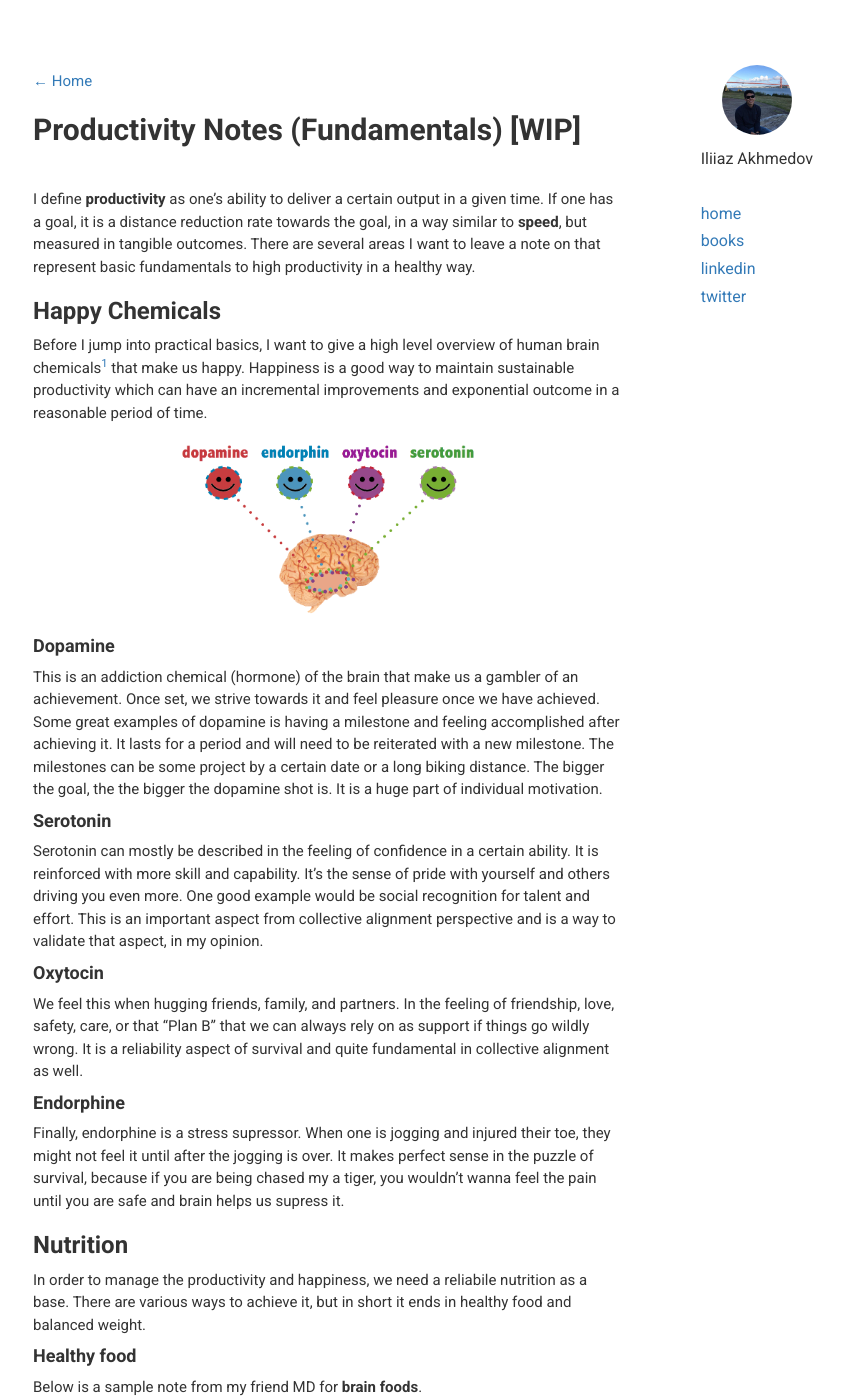
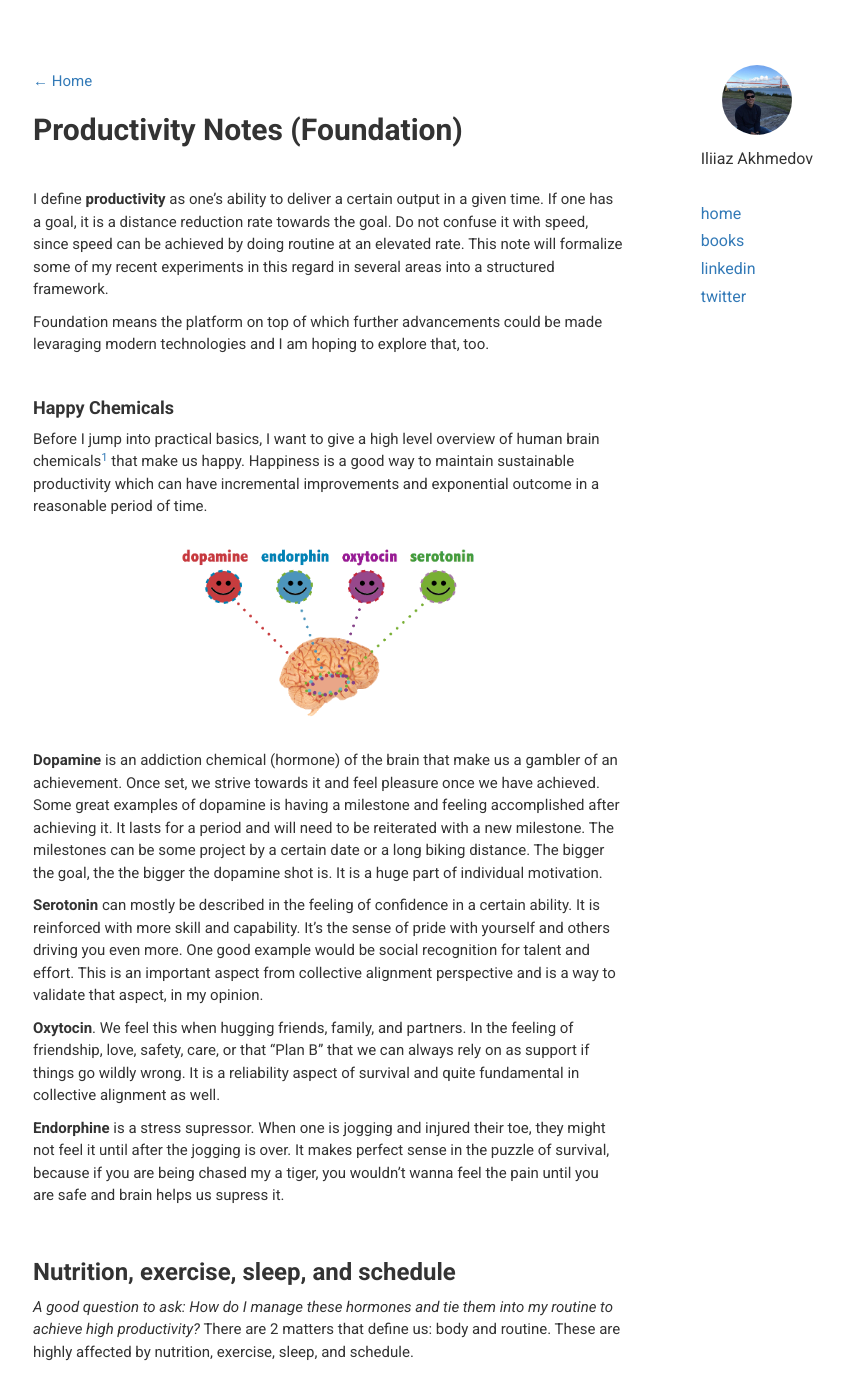
Before and after one commit to ianomad/ianomad.github.io, a Jekyll site: the page built from _posts/2020-08-11-Productivity-Notes.md, in a window 1280 px wide and 1400 px high. Shown: the whole window, without its empty margins (222-1066 px from the left). Built offline with Jekyll 4.4.1, drawn with Linux system fonts in a browser that asks for light colours; nearby versions of some CDN libraries; some of the changed text lies outside the part shown.

Commit message:
Finalizing productivity notes

```diff
--- a/_posts/2020-08-11-Productivity-Notes.md
+++ b/_posts/2020-08-11-Productivity-Notes.md
@@ -6,73 +6,95 @@
 excerpt: "Shortly about my productivity experiments"
 ---
 
-## <strong>Productivity Notes (Fundamentals) [WIP]</strong>
+## <strong>Productivity Notes (Foundation)</strong>
 <br />
 
-I define **productivity** as one's ability to deliver a certain output in a given time. If one has a goal, it is a distance reduction rate towards the goal, in a way similar to **speed**, but measured in tangible outcomes. There are several areas I want to leave a note on that represent basic fundamentals to high productivity in a healthy way.
+I define **productivity** as one's ability to deliver a certain output in a given time. If one has a goal, it is a distance reduction rate towards the goal. Do not confuse it with speed, since speed can be achieved by doing routine at an elevated rate. This note will formalize some of my recent experiments in this regard in several areas into a structured framework.
 
-### Happy Chemicals
+Foundation means the platform on top of which further advancements could be made levaraging modern technologies and I am hoping to explore that, too.
 
-Before I jump into practical basics, I want to give a high level overview of human brain chemicals[^1] that make us happy. Happiness is a good way to maintain sustainable productivity which can have an incremental improvements and exponential outcome in a reasonable period of time.
+<br/>
 
-<p class="embed-image-small">
+#### Happy Chemicals
+
+Before I jump into practical basics, I want to give a high level overview of human brain chemicals[^1] that make us happy. Happiness is a good way to maintain sustainable productivity which can have incremental improvements and exponential outcome in a reasonable period of time.
+
+<p class="embed-image-small" style="margin: 30px 0;">
   <a href="{{site.baseurl}}/assets/images/brain_chemicals.png" data-lightbox="BrainChemicals">
     <img src="{{site.baseurl}}/assets/images/brain_chemicals.png" alt="Brain Chemicals" />
   </a>
 </p>
 
-#### Dopamine
+**Dopamine** is an addiction chemical (hormone) of the brain that make us a gambler of an achievement. Once set, we strive towards it and feel pleasure once we have achieved. Some great examples of dopamine is having a milestone and feeling accomplished after achieving it. It lasts for a period and will need to be reiterated with a new milestone. The milestones can be some project by a certain date or a long biking distance. The bigger the goal, the the bigger the dopamine shot is. It is a huge part of individual motivation.
 
-This is an addiction chemical (hormone) of the brain that make us a gambler of an achievement. Once set, we strive towards it and feel pleasure once we have achieved. Some great examples of dopamine is having a milestone and feeling accomplished after achieving it. It lasts for a period and will need to be reiterated with a new milestone. The milestones can be some project by a certain date or a long biking distance. The bigger the goal, the the bigger the dopamine shot is. It is a huge part of individual motivation.
+**Serotonin** can mostly be described in the feeling of confidence in a certain ability. It is reinforced with more skill and capability. It's the sense of pride with yourself and others driving you even more. One good example would be social recognition for talent and effort. This is an important aspect from collective alignment perspective and is a way to validate that aspect, in my opinion.
 
-#### Serotonin
+**Oxytocin**. We feel this when hugging friends, family, and partners. In the feeling of friendship, love, safety, care, or that "Plan B" that we can always rely on as support if things go wildly wrong. It is a reliability aspect of survival and quite fundamental in collective alignment as well.
 
-Serotonin can mostly be described in the feeling of confidence in a certain ability. It is reinforced with more skill and capability. It's the sense of pride with yourself and others driving you even more. One good example would be social recognition for talent and effort. This is an important aspect from collective alignment perspective and is a way to validate that aspect, in my opinion.
+**Endorphine** is a stress supressor. When one is jogging and injured their toe, they might not feel it until after the jogging is over. It makes perfect sense in the puzzle of survival, because if you are being chased my a tiger, you wouldn't wanna feel the pain until you are safe and brain helps us supress it.
 
-#### Oxytocin
+<br/>
 
-We feel this when hugging friends, family, and partners. In the feeling of friendship, love, safety, care, or that "Plan B" that we can always rely on as support if things go wildly wrong. It is a reliability aspect of survival and quite fundamental in collective alignment as well.
+### Nutrition, exercise, sleep, and schedule
 
-#### Endorphine
+<i>A good question to ask: How do I manage these hormones and tie them into my routine to achieve high productivity?</i> There are 2 matters that define us: body and routine. These are highly affected by nutrition, exercise, sleep, and schedule.
 
-Finally, endorphine is a stress supressor. When one is jogging and injured their toe, they might not feel it until after the jogging is over. It makes perfect sense in the puzzle of survival, because if you are being chased my a tiger, you wouldn't wanna feel the pain until you are safe and brain helps us supress it.
+<br/>
 
-### Nutrition
+#### Nutrition
 
-In order to manage the productivity and happiness, we need a reliabile nutrition as a base. There are various ways to achieve it, but in short it ends in healthy food and balanced weight.
+We are what we eat. Below is a note from my MD friend for **brain foods**.
 
-#### Healthy food
+  - Fish like salmon (omega-3s and DHA has been shown to enhance synaptic plasticity)
+  - Nuts and nut butters (cashews, walnuts, pumpkin seeds, almonds)
+  - Healthy fats like avocado (like the actual fruit though switching to avocado oil is also beneficial)
+  - Dark chocolate (>70%)
+  - Eggs
+  - Blueberries and other berries
+  - Green leafy veggies like spinach
+  - Broccoli
+  - Cheese unless you’re lactose intolerant
+  - Yogurt but look for ones with no added sugars and higher protein content
+  - Caffeine maybe a cup of coffee in the morning otherwise if you need a boost in the afternoon it’s better to reach for matcha which has antioxidants and anti-stress/calming effect
+  - Green tea - see above; both green tea and matcha are good though matcha technically has high anti-oxidants and caffeine content. I think of it as a green tea shot with a couple extra added benefits
+  - Complex carbohydrates like whole wheat
+  - 🤸🏻‍♂️⛹🏻‍♂️🏊🏻‍♂️🧗🏻‍♂️🚴🏻‍♂️🏃🏻‍♂️ has a synergistic effect with diet
 
-Below is a sample note from my friend MD for **brain foods**.
+Avoid simple carbs especially during the day which can make you sleepy/crash. Junk foods with its high saturated fats and sucrose (sugar) have been shown reduce synaptic plasticity and reduce cognitive performance. While there’s been data on the influence of nutrients on cognition, general consensus is still to maintain a balanced diet. My take is to eat well and supplement with more of the above, eliminate junk food/fast food/sugary beverages (as much as you can), and exercise regularly.
 
-- Fish like salmon (omega-3s and DHA has been shown to enhance synaptic plasticity)
-- Nuts and nut butters (cashews, walnuts, pumpkin seeds, almonds)
-- Healthy fats like avocado (like the actual fruit though switching to avocado oil is also beneficial)
-- Dark chocolate (>70%)
-- Eggs
-- Blueberries and other berries
-- Green leafy veggies like spinach
-- Broccoli
-- Cheese unless you’re lactose intolerant
-- Yogurt but look for ones with no added sugars and higher protein content
-- Caffeine maybe a cup of coffee in the morning otherwise if you need a boost in the afternoon it’s better to reach for matcha which has antioxidants and anti-stress/calming effect
-- Green tea - see above; both green tea and matcha are good though matcha technically has high anti-oxidants and caffeine content. I think of it as a green tea shot with a couple extra added benefits
-- Complex carbohydrates like whole wheat
+<br/>
 
-- 🤸🏻‍♂️⛹🏻‍♂️🏊🏻‍♂️🧗🏻‍♂️🚴🏻‍♂️🏃🏻‍♂️ has a synergistic effect with diet
+#### Exercise
 
-*Avoid simple carbs especially during the day which can make you sleepy/crash
-*Junk foods with its high saturated fats and sucrose (sugar) have been shown reduce synaptic plasticity and reduce cognitive performance
+Exercise like jogging can do 2 things at the least
+- help maintaining a healthy body
+- generate dopamine and endorphine
 
-**While there’s been data on the influence of nutrients on cognition, general consensus is still to maintain a balanced diet. My take is to eat well and supplement with more of the above, eliminate junk food/fast food/sugary beverages (as much as you can), and exercise regularly.
+Let's focus on the second point a little more. One can utilize exercising to generate dopamine to boost that extra motivation and endorphine as a stress supressor. If you really nail both, you are basically unstoppable.
 
-#### Balanced weight
+<br/>
 
-In short, exercising and fasting.
+#### Sleep
 
-### Schedule
+Sleep is extremely important for brain and the rest of the body.[^2] Here are some important notes for having a good sleep that vary individually.
+- sleep temperature (about 65-70F on average)
+- limited light exposure towards bed time (e.g. LED lights)
+- minimization of rapid eye movement sleep
+  - external noise
+  - night bathroom walks
+- caffeine and other substances intake post lunch (coffee, tea, alcohol)
+- timing (consistency of wake up and bed time)
 
-Planning and scheduling days by hour helps subconsciously measure how much time activities take and where the time goes. Here are my schedules from some days (these are not examples, but real excerpts from my scheduling).
+<br/>
+
+#### Schedule
+
+These are some things that can happen while simply writing down a plan for the next hour, day, month, year and so on:
+- Getting a sense of how much time things take
+- Adjusting priorities on a practical basis
+- Record that can be used to improve
+
+Below are some notes I took while experimenting with my schedule. They vary by content and granularity.
 
 - 08/09/20
   - 8:00am - work
@@ -88,12 +110,11 @@
       - soy sauce
       - sour cream
       - water
-  - 12:30pm -  bed/bath/beyond
+  - 12:30pm -  visit BB&B
   - 1:30pm - clean up house
   - 2:30pm - cook
   - 5:00pm - social
-  - 9:30pm
-- ~~~~~~~~~
+  - 9:30pm - shower & sleep
 - 08/08/20
   - 6:30am - work
   - 8:30am - run
@@ -106,56 +127,29 @@
       - Wash towel/cloth
   - 5pm - bike
   - 7pm - movie, plan
-- ~~~~~~~~~
 - 08/02/20
   - 6:00am - hike
-  - 3:00pm
-    - shower
-    - eat
-  - 6pm
-    - work
-  - 8pm
-    - clean house
-- ~~~~~~~~~
+  - 3:00pm - shower & eat
+  - 6pm - work
+  - 8pm - clean house
 - 08/01/20
-  - 6:30am
-    - work
-  - 8:30am
-    - jog
-  - 9:30am
-    - go through docs
-    - work
-  - 11:30am
-    - lunch
-    - read Plato
-  - 1:30pm
-    - home depo
-    - ikea
-  - 4:00pm
-    - home cleaning
-  - 6:00pm
-    - haircut
-  - 7:30pm
-    - read Plato
-  - 8:00pm
-    - movie
-  - 10:00pm
-    - sleep
+  - 6:30am - work
+  - 8:30am - jog & shower
+  - 9:30am - go through some docs & work
+  - 11:30am - lunch & read Plato
+  - 1:30pm - home depo, ikea
+  - 4:00pm - home cleaning
+  - 6:00pm - haircut
+  - 7:30pm - read Plato
+  - 8:00pm - movie
+  - 10:00pm - sleep
 
-### Socializing
+#### Finale
 
-Spend some time with family and friends.
-
-### Reading
-
-Read.
-
-### Work
-
-Deep work.
-
-
+I hope these tips are actionable for some people. There is a lot more involved in my experiments which I will try to cover in other essays. Some of them are Deep Work[^3], how I think and act about Serotonin and Oxytocin[^1], and convert everything into tangible outcomes as a cohesive roadmap, but it is quite hard to put them all in a single note. Feel free to share your thoughts about this note with me via any channel like <a href="https://twitter.com/ilyusha_io" target="_blank">twitter</a>.
 
 [^1]: Habits of a Happy Brain [ref](https://www.goodreads.com/book/show/26618156-habits-of-a-happy-brain)
+[^2]: Why We Sleep: Unlocking the Power of Sleep and Dreams [ref](https://www.goodreads.com/book/show/34466963-why-we-sleep)
+[^3]: Deep Work [ref](https://www.goodreads.com/book/show/25744928-deep-work)
 
 -----------------
```
